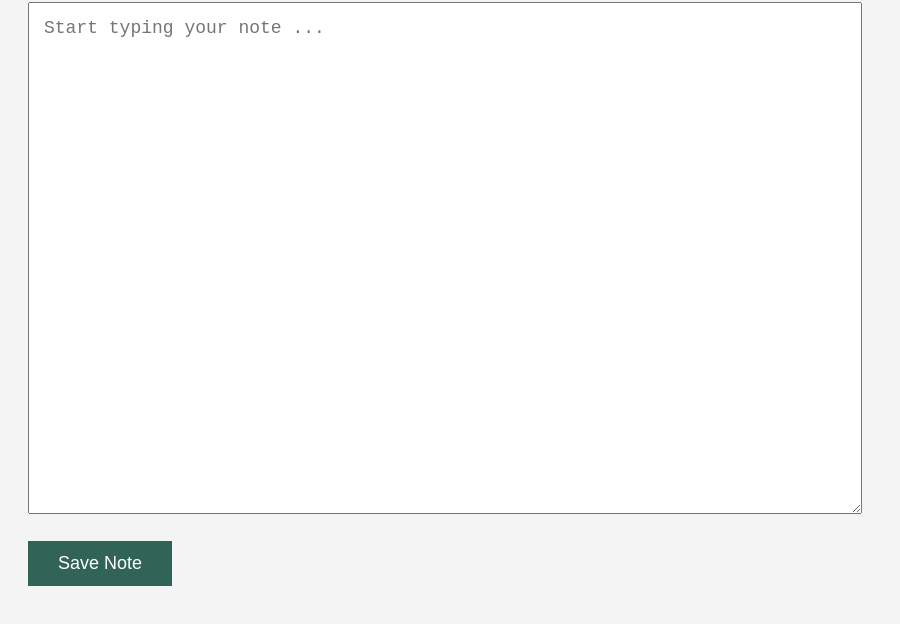
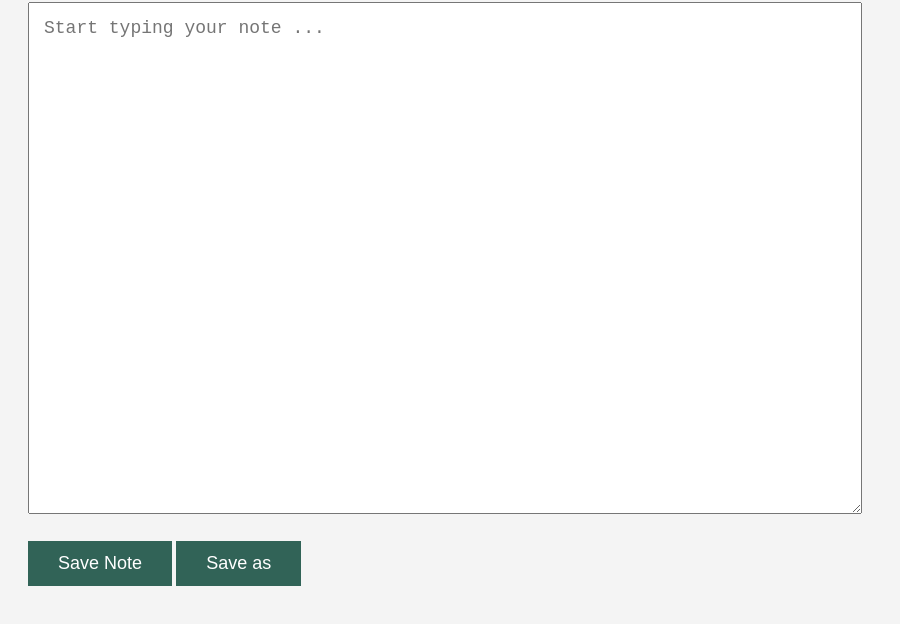
Before and after one commit to Rupeshd/first-git-file, an Electron app: page index.html in a window 900 px wide. Shown: the part 112-736 px from the top of the page. Drawn offline with Linux system fonts and the light colour scheme; no server answers.

Commit message:
file has been changed

```diff
--- a/index.html
+++ b/index.html
@@ -36,6 +36,7 @@
     <textarea id="note" placeholder="Start typing your note ..."></textarea>
     <br><br>
     <button id="save"> Save Note</button>
+    <button id="save-as"> Save as </button>
     <div id="status" style="margin-top:10px; color: #666; font-size:0.9em;"></div>
     <script src="renderer.js"></script>
 </body>
```
